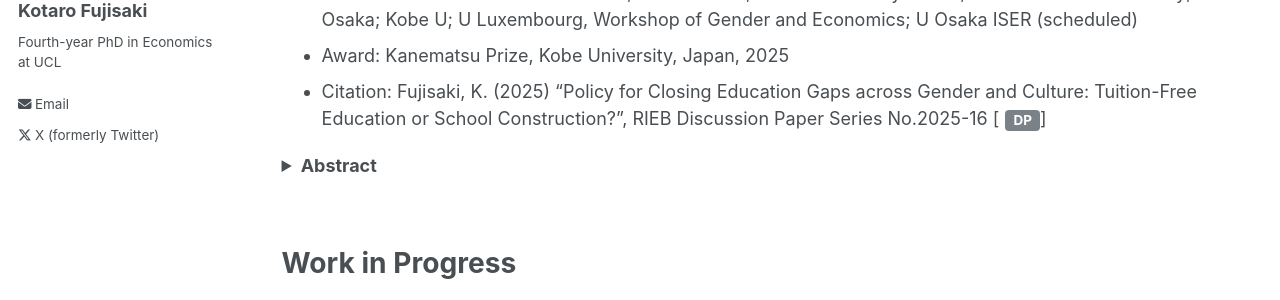
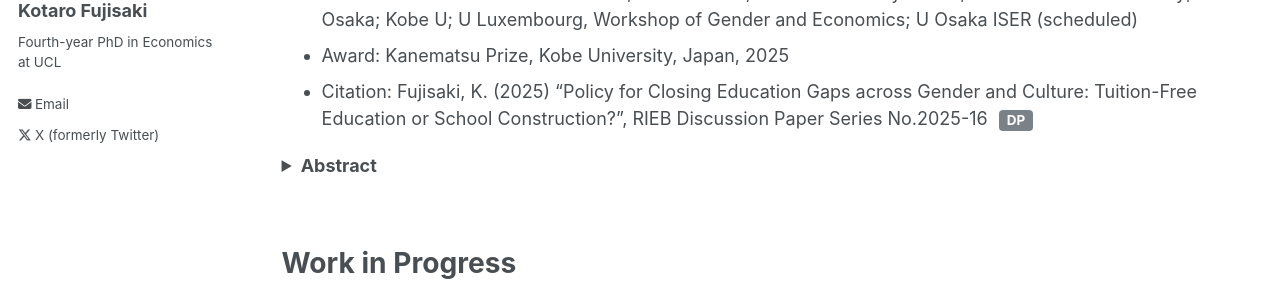
Before and after one commit to Kotaro-Fujisaki/kotaro-fujisaki.github.io, a Jekyll site: the page built from _pages/publications.md, in a window 1280 px wide and 900 px high. Shown: the part 250-550 px from the top of the window. Built offline with Jekyll 4.4.1, drawn with Linux system fonts in a browser that asks for light colours.

Commit message:
Update publications.md
Signed-off-by: Kotaro-Fujisaki <163865887+Kotaro-Fujisaki@users.noreply.github.com>

```diff
--- a/_pages/publications.md
+++ b/_pages/publications.md
@@ -11,7 +11,7 @@ author_profile: true
 ### <a href="https://kotaro-fujisaki.github.io/files/20251110_PfCEG.pdf" target="_blank" rel="noopener">Policy for Closing Education Gaps across Gender and Culture: Tuition-Free Education or School Construction?</a>
 * Presentations: RES PhD Conference; Stockholm U; PSE-CEPR Policy Forum; UCL-Stone Research Day; U Osaka; Kobe U; U Luxembourg, Workshop of Gender and Economics; U Osaka ISER (scheduled)<br>
 * Award: Kanematsu Prize, Kobe University, Japan, 2025
-* Citation: Fujisaki, K. (2025) “Policy for Closing Education Gaps across Gender and Culture: Tuition-Free Education or School Construction?”, RIEB Discussion Paper Series No.2025-16 [<a href="https://www.rieb.kobe-u.ac.jp/academic/ra/dp/English/dp2025-16.html" target="_blank" rel="noopener" class="btn" style="margin-left:6px;padding:2px 8px;border:1px solid #ccc;border-radius:4px;text-decoration:none;display:inline-block;line-height:1.2;">DP</a>]
+* Citation: Fujisaki, K. (2025) “Policy for Closing Education Gaps across Gender and Culture: Tuition-Free Education or School Construction?”, RIEB Discussion Paper Series No.2025-16 <a href="https://www.rieb.kobe-u.ac.jp/academic/ra/dp/English/dp2025-16.html" target="_blank" rel="noopener" class="btn" style="margin-left:6px;padding:2px 8px;border:1px solid #ccc;border-radius:4px;text-decoration:none;display:inline-block;line-height:1.2;">DP</a>
 <details class="abstract">
   <summary><strong>Abstract</strong></summary>
 
```
